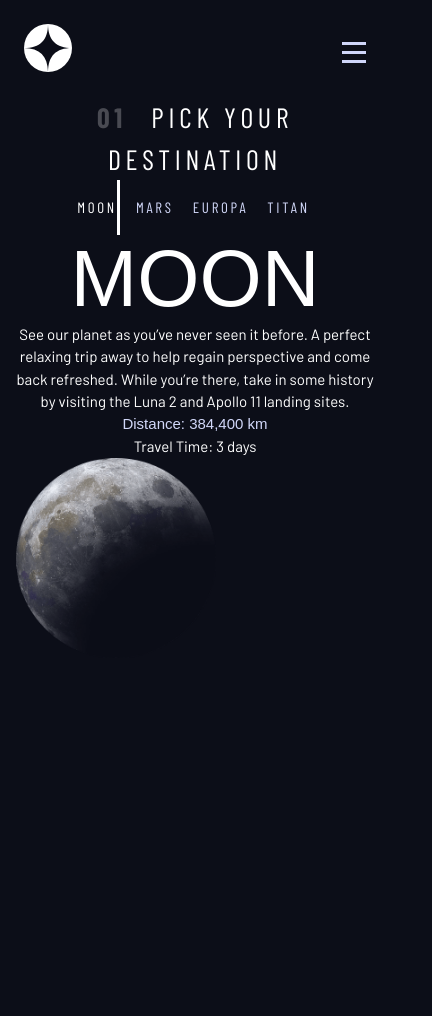
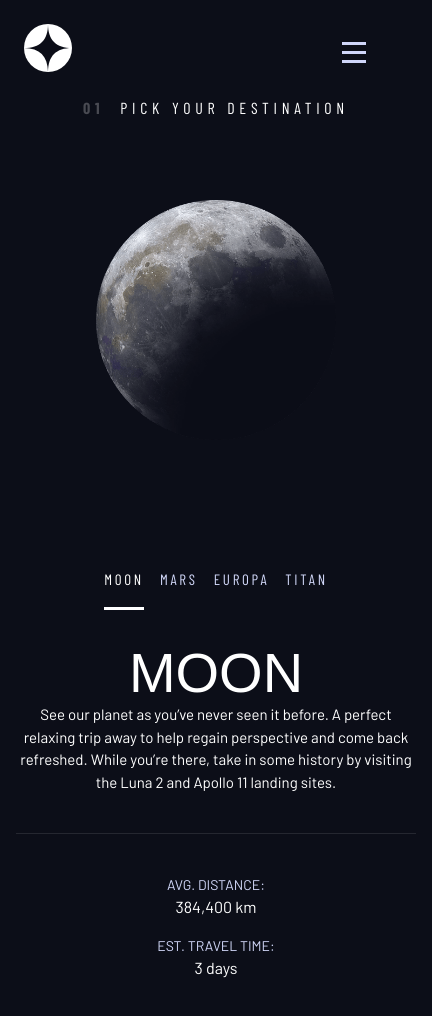
Before and after one commit to LesBurdock/ui_design_web, a Next.js app: page /destinations in a window 390 px wide. Shown: the top 1016 px of the page, 432 px wide, since content can reach past the window. Before the commit the page ends 844 px from the top, so only its background shows below. Built offline with nearby package versions, Linux system fonts and the light colour scheme; a web font is replaced by a local one.

Commit message:
added responsive sizing and layout destination page

```diff
--- a/src/app/destinations/page.jsx
+++ b/src/app/destinations/page.jsx
@@ -11,17 +11,21 @@ export default function DestinationsPage() {
   const destinations = data.destinations;
   const activeDestination = destinations[activeIndex];
   return (
-
     <div className="p-4">
       <NavButton />
-      <main className={`${styles.grid_container} ${styles.grid_container__home}`}>
+      <main
+        className={`flow ${styles.grid_container} ${styles.grid_container__destination}`}
+        style={{ "--flow_space": "2rem" }}
+      >
         {/* Top-left: Page header */}
-    <div className={styles.grid_header}>
-      <h1 className={`${styles.numbered_title}`}><span>01</span> PICK YOUR DESTINATION</h1>
-    </div>
+          <h1 className={`${styles.numbered_title}`}>
+            <span>01</span> PICK YOUR DESTINATION
+          </h1>
         {/* Tab Buttons */}
-      <div  role="tablist"
-                className={`${styles.underline_indicators} ${styles.flex} ${styles.tab_group}`}>
+        <div
+          role="tablist"
+          className={`${styles.underline_indicators} ${styles.flex} ${styles.tab_group}`}
+        >
           {destinations.map((destination, index) => (
             <button
               key={index}
@@ -34,7 +38,7 @@ export default function DestinationsPage() {
            ${styles.sansCond}
            ${styles.uppercase}
            ${styles.letter_spacing_2}
-           ${index === activeIndex ? styles.active_tab : ''}
+           ${index === activeIndex ? styles.active_tab : ""}
          `}
             >
               {destination.name}
@@ -43,28 +47,47 @@ export default function DestinationsPage() {
         </div>
 
         {/* Destination Content */}
-      <div>
-        <div>
-          <h2 className={`${styles.fs_900} ${styles.uppercase} ${styles.fgWhite} ${styles.serif} ${styles.d_block}`}>
-            {activeDestination.name}
-          </h2>
-          <p>{activeDestination.description}</p>
-          <p className={`${styles.fgLight} ${styles.serif}`}>
-            Distance: {activeDestination.distance}
-          </p>
-          <p>
-            Travel Time: {activeDestination.travel}
-          </p>
-          <div className={styles.destination_image}>
+<div className={styles.destination_image_wrapper}>
           <Image
-              src={activeDestination.images.png.replace('./assets', '/assets')}
+          className={styles.destination_image}
+            src={activeDestination.images.png.replace("./assets", "/assets")}
             alt={activeDestination.name}
-              width={200}
-              height={200}
+            fill
+             sizes="(max-width: 600px) 100vw, 400px"
+            style={{ objectFit: "contain" }}
+            priority
           />
           </div>
+        <article className={`${styles.destination_info}`}>
+          <h3
+            className={`${styles.fs_800} ${styles.uppercase} ${styles.fgWhite} ${styles.serif} ${styles.d_block}`}
+          >
+            {activeDestination.name}
+          </h3>
+          <p>{activeDestination.description}</p>
+          <div className={`${styles.flex} ${styles.destination_meta}`}>
+            <div>
+              <h2
+                className={`${styles.fgLight} ${styles.uppercase} ${styles.fs_200}`}
+              >
+                Avg. Distance:
+              </h2>
+              <p className={`${styles.fgWhite} ${styles.fs_500}`}>
+                {activeDestination.distance}
+              </p>
+            </div>
+            <div>
+              <h2
+                className={`${styles.fgLight} ${styles.uppercase} ${styles.fs_200}`}
+              >
+                Est. Travel Time:{" "}
+              </h2>
+              <p className={`${styles.fgWhite} ${styles.fs_500}`}>
+                {activeDestination.travel}
+              </p>
             </div>
           </div>
+        </article>
       </main>
     </div>
   );
--- a/src/app/globals.css
+++ b/src/app/globals.css
@@ -10,7 +10,7 @@
  --fs-800: 3.5rem;
  --fs-700: 1.5rem;
  --fs-600: 1rem;
- --fs-500: 1.75rem;
+ --fs-500: 1rem;
  --fs-400: 0.9375rem;
  --fs-300: 1rem;
  --fs-200: 0.875rem;
@@ -23,6 +23,7 @@
           --fs-800: 5rem;
           --fs-700: 2.5rem;
           --fs-600: 1.5rem;
+          --fs-500: 1.25rem;
           --fs-400: 1rem;
     }
   }
@@ -33,6 +34,7 @@
           --fs-800: 6.25rem;
           --fs-700: 3.5rem;
           --fs-600: 2rem;
+          --fs-500: 1.75rem;
           --fs-400: 1.125rem;
     }
   }
--- a/src/app/page.module.css
+++ b/src/app/page.module.css
@@ -25,36 +25,7 @@
     max-width: 80rem;
   }
 
-  .grid_container {
-    display: grid;
-    place-items: center;
-    text-align: center;
-    padding-inline: 1rem;
-  }
 
-  .grid_container > *{
-    max-width: 50ch;
-  }
-
-  @media (min-width: 45em) {
-      .grid_container {
-        text-align: left;
-          column-gap: var(--container-gap, 2rem);
-          grid-template-columns: minmax(2rem, 1fr) minmax(0, 40rem) minmax(0, 40rem) minmax(2rem, 1fr);
-      }
-
-      .grid_container > *:first-child {
-          grid-column: 2;
-      }
-
-      .grid_container > *:last-child {
-          grid-column: 3;
-      }
-      .grid_container__home {
-        padding-bottom: max(6rem, 20vh);
-        align-items: end;
-    }
-  }
 
   .sr_only {
     position: absolute;
@@ -85,7 +56,9 @@
     background-color: hsl( var(--clr-light) / .2 );
 }
 
+  /* ------------------- */
 /* typography */
+  /* ------------------- */
 
 .letter_spacing_1 { letter-spacing: 4.75px; }
 .letter_spacing_2 { letter-spacing: 2.7px; }
@@ -101,8 +74,6 @@
 .fs_400 { font-size: var(--fs-400); }
 .fs_300 { font-size: var(--fs-300); }
 .fs_200 { font-size: var(--fs-200); }
-
-
 .fs_900,
 .fs_800,
 .fs_700,
@@ -314,15 +285,15 @@
     border-color: hsl( var(--clr-white) / 1);
 }
 
-@media (max-width: 35rem) {
+ @media (max-width: 35rem) {
 
-    .underline_indicators > * {
+ nav .underline_indicators > * {
         border-bottom: 0;
         border-right: .2rem solid hsl( var(--clr-white) / 0 );
     }
 
-    .underline_indicators > .active,
-    .underline_indicators > [aria-selected="true"] {
+  nav .underline_indicators > .active,
+nav .underline_indicators > [aria-selected="true"] {
         color:hsl( var(--clr-white) / 1);
         border-color: hsl( var(--clr-white) / 1);
     }
@@ -398,3 +369,112 @@
         background-image: url(/assets/home/background-home-desktop.jpg);
     }
 }
+
+/* ----------------------------- */
+/* Layout        */
+/* ----------------------------- */
+.grid_container {
+    display: grid;
+    place-items: center;
+    text-align: center;
+    padding-inline: 1rem;
+    padding-bottom: 4rem;
+  }
+
+  .grid_container > *{
+    max-width: 50ch;
+  }
+
+  .numbered_title {
+    grid-area: title;
+}
+  /* destination layout */
+
+  .grid_container__destination {
+    --flow-space: 2rem;
+    grid-template-areas:
+        'title'
+        'image'
+        'tabs'
+        'content';
+}
+
+.grid_container__destination .destination_image_wrapper {
+    grid-area: image;
+    max-width: 60%;
+}
+
+.grid_container__destination > .tab_group {
+    grid-area: tabs;
+}
+
+.grid_container__destination > .destination_info {
+    grid-area: content;
+}
+
+.destination_meta {
+    flex-direction: column;
+    border-top: solid 1px hsl( var(--clr-white) / .1);
+    padding-top: 2.5rem;
+    margin-top: 2.5rem;
+}
+
+.destination_image_wrapper {
+    position: relative;
+    width: 400px;      /* or max-width: 60%; or a responsive value */
+    height: 400px;     /* controls image height */
+    margin: 0 auto;    /* center if needed */
+  }
+
+@media (min-width: 35em) {
+    .numbered_title {
+        justify-self: start;
+        margin-top: 2rem;
+    }
+    .destination_meta {
+        flex-direction: row;
+        justify-content: space-evenly;
+    }
+}
+
+.destination-meta p {
+    font-size: 1.75rem;
+}
+  @media (min-width: 45em) {
+      .grid_container {
+        text-align: left;
+          column-gap: var(--container-gap, 2rem);
+          grid-template-columns: minmax(2rem, 1fr) minmax(0, 40rem) minmax(0, 40rem) minmax(2rem, 1fr);
+      }
+
+      .grid_container__home > *:first-child {
+          grid-column: 2;
+      }
+
+      .grid_container__home > *:last-child {
+          grid-column: 3;
+      }
+      .grid_container__home {
+        padding-bottom: max(6rem, 20vh);
+        align-items: end;
+    }
+    .grid_container__destination {
+        align-content: start;
+        justify-items:start;
+        grid-template-areas:
+            '. title title .'
+            '. image tabs .'
+            '. image content .';
+    }
+
+    .grid_container__destination .destination_image_wrapper {
+        grid-area: image;
+        max-width: 80%;
+    }
+
+    .destination_meta {
+        --gap:6rem;
+        justify-content: start;
+
+    }
+  }
```
Lines whose indentation alone changed are shown as unchanged.
